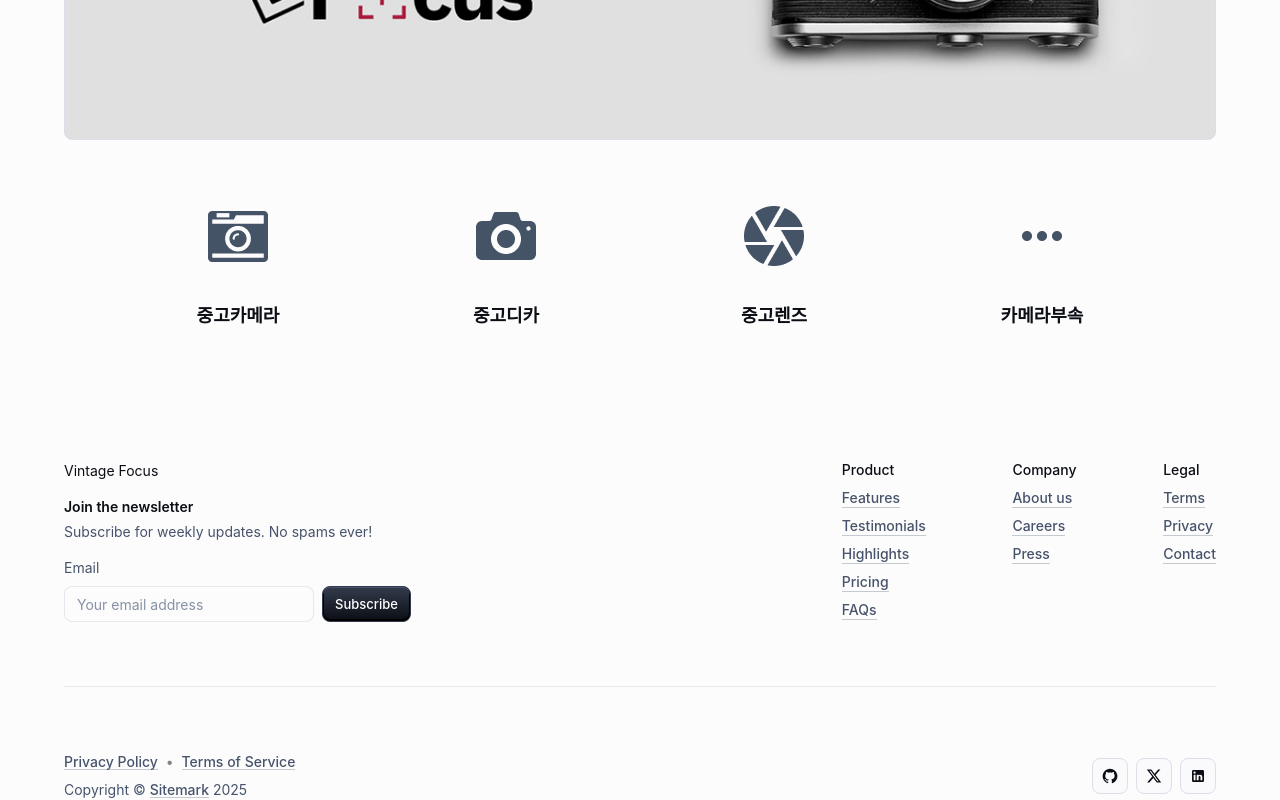
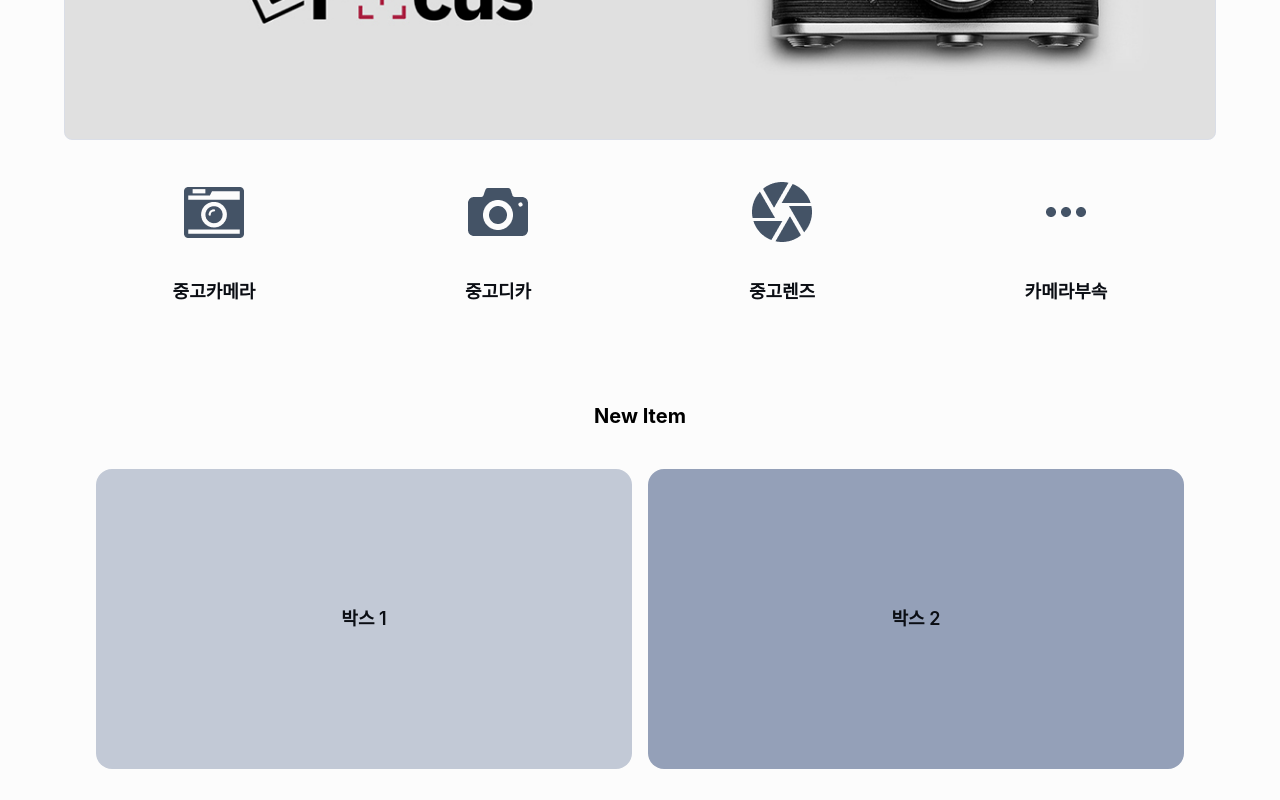
Before and after one commit to KooBonchan/vintage-focus, a React (Vite) app in the folder frontend/: page / in a window 1280 px wide. Shown: the part 360-1160 px from the top of the page. Built offline with nearby package versions, Linux system fonts and the light colour scheme; a web font is replaced by a local one.

Commit message:
메인 페이지 신제품 자리배치

```diff
--- a/frontend/src/pages/Home.tsx
+++ b/frontend/src/pages/Home.tsx
@@ -64,10 +64,10 @@ export function Home() {
   };
 
   return (
-    <ThemedContainer sx={{ height: '80vh' }}>
+    <ThemedContainer sx={{ display: 'flex', flexDirection: 'column', minHeight: '100vh' }}> {/* flex로 설정 */}
       <StyledImageBox id="image" />
       {/* 네 개의 아이템을 감싸는 큰 DIV */}
-      <Grid container spacing={0} sx={{ padding: 5 }}>
+      <Grid container spacing={2} sx={{ padding: 2 }}>
         {[
           { id: "camera", label: "중고카메라" },
           { id: "dicam", label: "중고디카" },
@@ -118,6 +118,61 @@ export function Home() {
           </Grid>
         ))}
       </Grid>
+
+      {/* New Item을 감싸는 큰 div */}
+      <Box
+        sx={{
+          width: "100%",
+          backgroundColor: "none", // 배경색을 none으로 설정
+          padding: 4,
+          textAlign: "center",
+          borderRadius: 2,
+          marginTop: 4,
+        }}
+      >
+        <Typography variant="h5" sx={{ color: 'black', fontWeight: 'bold' }}>
+          New Item
+        </Typography>
+
+        {/* New Item 박스 두 개 가로 배치 */}
+        <Grid container spacing={2} sx={{ marginTop: 3 }}>
+          <Grid item xs={12} sm={6}>
+            <Box
+              sx={{
+                width: "100%",
+                height: 300,
+                backgroundColor: "grey.300",
+                display: "flex",
+                justifyContent: "center",
+                alignItems: "center",
+                borderRadius: 2,
+              }}
+            >
+              <Typography variant="h6">박스 1</Typography>
+            </Box>
+          </Grid>
+          <Grid item xs={12} sm={6}>
+            <Box
+              sx={{
+                width: "100%",
+                height: 300,
+                backgroundColor: "grey.400",
+                display: "flex",
+                justifyContent: "center",
+                alignItems: "center",
+                borderRadius: 2,
+              }}
+            >
+              <Typography variant="h6">박스 2</Typography>
+            </Box>
+          </Grid>
+        </Grid>
+      </Box>
+
+
+
+
+
     </ThemedContainer>
   );
 }
```
